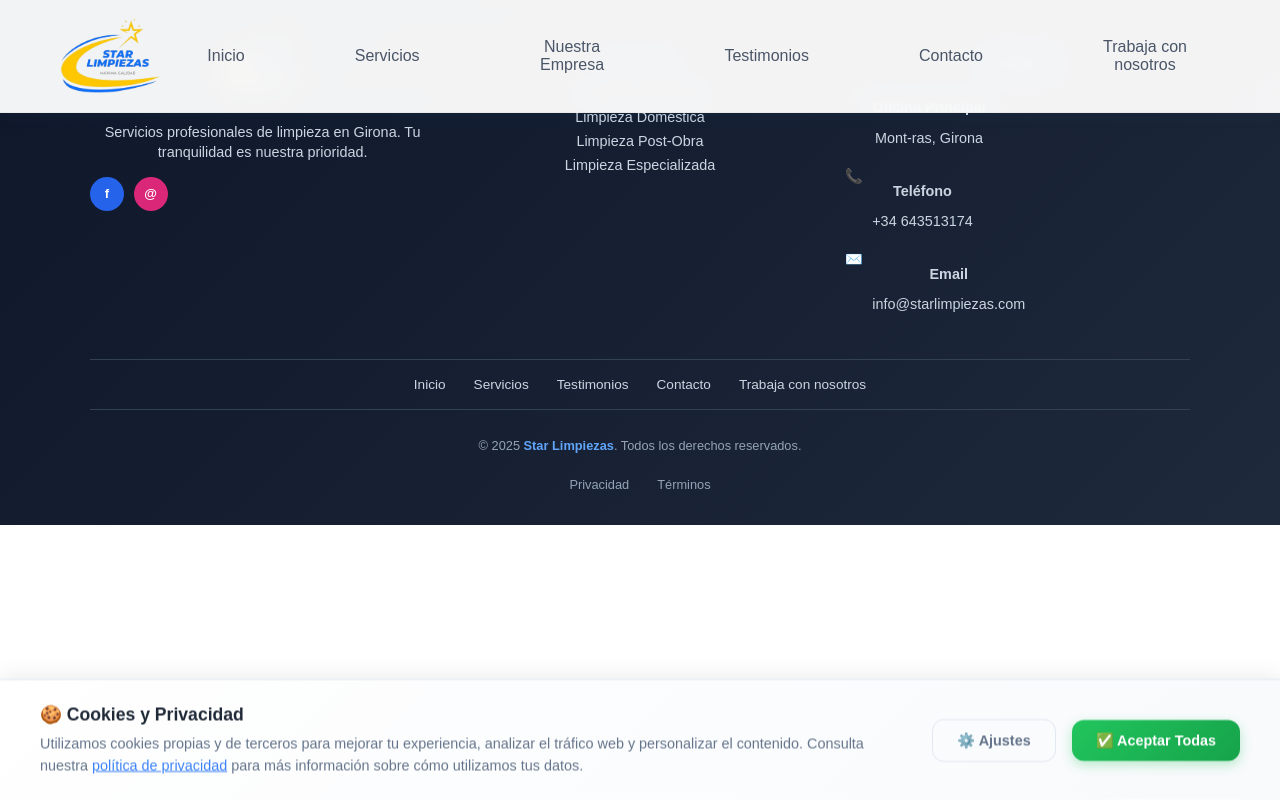
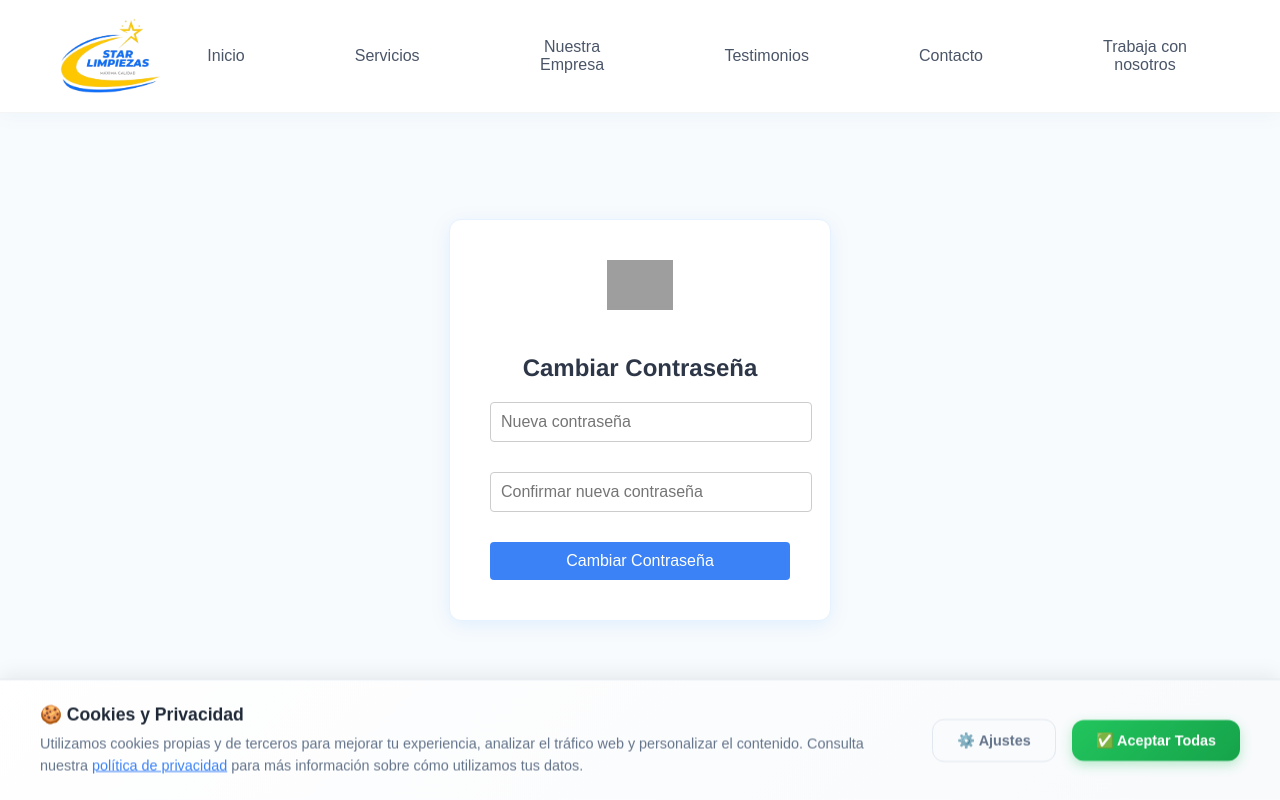
Before and after one commit to jeorgegova/starlimpieza, a React (Vite) app: page /reset-password in a window 1280 px wide. Shown: the top 800 px of the page. Built offline with nearby package versions, Linux system fonts and the light colour scheme; grey boxes are pictures that could not be loaded.

Commit message:
Se crea ruta para validar coreo y para restaruar contraseña

```diff
--- a/src/App.jsx
+++ b/src/App.jsx
@@ -9,6 +9,8 @@ import Footer from './components/LandingPage/Footer';
 import AboutUs from './components/LandingPage/AboutUs';
 import Reserva from './components/Reservas/Reservas';
 import JobApplicationForm from './components/JobApplication/JobApplicationForm';
+import EmailVerification from './components/EmailVerification';
+import ResetPassword from './components/ResetPassword';
 import CookieConsent from './components/CookieConsent';
 
 function App() {
@@ -93,6 +95,8 @@ function App() {
           }
         />
         <Route path="/reservas" element={<Reserva />} />
+        <Route path="/verify-email" element={<EmailVerification />} />
+        <Route path="/reset-password" element={<ResetPassword />} />
       </Routes>
        <Footer onNavigate={handleNavigation} />
        <CookieConsent />
--- /dev/null
+++ b/src/components/EmailVerification.jsx
@@ -0,0 +1,127 @@
+import React, { useEffect, useState } from 'react';
+import { useSearchParams, useNavigate } from 'react-router-dom';
+import { supabase } from '../supabaseClient';
+
+const EmailVerification = () => {
+    const [searchParams] = useSearchParams();
+    const navigate = useNavigate();
+    const [status, setStatus] = useState('Verificando tu cuenta...');
+    const [isSuccess, setIsSuccess] = useState(false);
+    const [isError, setIsError] = useState(false);
+
+    useEffect(() => {
+        const verifyEmail = async () => {
+            const token_hash = searchParams.get('token_hash');
+            const type = searchParams.get('type') || 'signup';
+
+            if (!token_hash) {
+                setStatus('Enlace inválido: falta token.');
+                setIsError(true);
+                return;
+            }
+
+            try {
+                const { error } = await supabase.auth.verifyOtp({
+                    token_hash,
+                    type,
+                });
+
+                if (error) {
+                    console.error('Error verifyOtp:', error); // <--- Añade esto
+
+                    let mensaje = 'Error desconocido.';
+
+                    if (error.message.includes('invalid') || error.status === 403) {
+                        mensaje = 'El enlace ya fue usado o ha expirado. Intenta iniciar sesión directamente.';
+                    } else if (error.message.includes('Token has expired')) {
+                        mensaje = 'El enlace ha expirado. Solicita uno nuevo.';
+                    } else {
+                        mensaje = `Error: ${error.message}`;
+                    }
+
+                    setStatus(mensaje);
+                    setIsError(true);
+                } else {
+                    if (type === 'recovery') {
+                        setStatus('¡Enlace válido! Serás redirigido para cambiar tu contraseña en 3 segundos...');
+                        setIsSuccess(true);
+                        setTimeout(() => {
+                            navigate('/reset-password');
+                        }, 3000);
+                    } else {
+                        setStatus('¡Cuenta verificada con éxito! Serás redirigido en 5 segundos...');
+                        setIsSuccess(true);
+                        setTimeout(() => {
+                            navigate('/'); // O la ruta deseada
+                        }, 5000);
+                    }
+                }
+            } catch (err) {
+                setStatus('Error inesperado durante la verificación.');
+                setIsError(true);
+            }
+        };
+
+        verifyEmail();
+    }, [searchParams, navigate]);
+
+    return (
+        <div style={{
+            fontFamily: "'Helvetica Neue', Arial, sans-serif",
+            backgroundColor: '#f8fbfd',
+            color: '#2d3748',
+            margin: 0,
+            padding: '20px',
+            display: 'flex',
+            justifyContent: 'center',
+            alignItems: 'center',
+            height: '100vh'
+        }}>
+            <div style={{
+                maxWidth: '500px',
+                background: 'white',
+                padding: '40px',
+                borderRadius: '12px',
+                boxShadow: '0 4px 20px rgba(0,123,255,0.1)',
+                textAlign: 'center',
+                border: '1px solid #e6f2ff'
+            }}>
+                <img src="https://i.imgur.com/aZQE4yv.png" alt="Star Limpiezas" style={{ height: '50px', marginBottom: '20px' }} />
+                <h2>Verificando tu cuenta...</h2>
+                {!isSuccess && !isError && (
+                    <div style={{
+                        border: '5px solid #f3f3f3',
+                        borderTop: '5px solid #3b82f6',
+                        borderRadius: '50%',
+                        width: '50px',
+                        height: '50px',
+                        animation: 'spin 1s linear infinite',
+                        margin: '20px auto'
+                    }}></div>
+                )}
+                <p style={{
+                    color: isSuccess ? '#10b981' : isError ? '#ef4444' : '#2d3748'
+                }}>
+                    {status}
+                </p>
+                {isError && (
+                    <p>
+                        <a href="mailto:soporte@starlimpiezas.com" style={{ color: '#3b82f6', textDecoration: 'none' }}>
+                            Contactar soporte
+                        </a>
+                    </p>
+                )}
+            </div>
+            <style>
+                {`
+          @keyframes spin {
+            0% { transform: rotate(0deg); }
+            100% { transform: rotate(360deg); }
+          }
+        `}
+            </style>
+        </div>
+    );
+};
+
+export default EmailVerification;
--- /dev/null
+++ b/src/components/ResetPassword.jsx
@@ -0,0 +1,138 @@
+import React, { useState } from 'react';
+import { useNavigate } from 'react-router-dom';
+import { supabase } from '../supabaseClient';
+
+const ResetPassword = () => {
+  const navigate = useNavigate();
+  const [password, setPassword] = useState('');
+  const [confirmPassword, setConfirmPassword] = useState('');
+  const [status, setStatus] = useState('');
+  const [isError, setIsError] = useState(false);
+  const [isLoading, setIsLoading] = useState(false);
+
+  const handleSubmit = async (e) => {
+    e.preventDefault();
+    setIsError(false);
+    setStatus('');
+
+    if (password !== confirmPassword) {
+      setStatus('Las contraseñas no coinciden.');
+      setIsError(true);
+      return;
+    }
+
+    if (password.length < 6) {
+      setStatus('La contraseña debe tener al menos 6 caracteres.');
+      setIsError(true);
+      return;
+    }
+
+    setIsLoading(true);
+
+    try {
+      const { error } = await supabase.auth.updateUser({ password });
+
+      if (error) {
+        setStatus(`Error: ${error.message}`);
+        setIsError(true);
+      } else {
+        setStatus('¡Contraseña cambiada con éxito! Serás redirigido en 3 segundos...');
+        setTimeout(() => {
+          navigate('/reservas');
+        }, 3000);
+      }
+    } catch (err) {
+      setStatus('Error inesperado al cambiar la contraseña.');
+      setIsError(true);
+    } finally {
+      setIsLoading(false);
+    }
+  };
+
+  return (
+    <div style={{
+      fontFamily: "'Helvetica Neue', Arial, sans-serif",
+      backgroundColor: '#f8fbfd',
+      color: '#2d3748',
+      margin: 0,
+      padding: '20px',
+      display: 'flex',
+      justifyContent: 'center',
+      alignItems: 'center',
+      height: '100vh'
+    }}>
+      <div style={{
+        maxWidth: '500px',
+        background: 'white',
+        padding: '40px',
+        borderRadius: '12px',
+        boxShadow: '0 4px 20px rgba(0,123,255,0.1)',
+        textAlign: 'center',
+        border: '1px solid #e6f2ff'
+      }}>
+        <img src="https://i.imgur.com/aZQE4yv.png" alt="Star Limpiezas" style={{ height: '50px', marginBottom: '20px' }} />
+        <h2>Cambiar Contraseña</h2>
+        <form onSubmit={handleSubmit}>
+          <div style={{ marginBottom: '20px' }}>
+            <input
+              type="password"
+              placeholder="Nueva contraseña"
+              value={password}
+              onChange={(e) => setPassword(e.target.value)}
+              required
+              style={{
+                width: '100%',
+                padding: '10px',
+                border: '1px solid #ccc',
+                borderRadius: '4px',
+                fontSize: '16px'
+              }}
+            />
+          </div>
+          <div style={{ marginBottom: '20px' }}>
+            <input
+              type="password"
+              placeholder="Confirmar nueva contraseña"
+              value={confirmPassword}
+              onChange={(e) => setConfirmPassword(e.target.value)}
+              required
+              style={{
+                width: '100%',
+                padding: '10px',
+                border: '1px solid #ccc',
+                borderRadius: '4px',
+                fontSize: '16px'
+              }}
+            />
+          </div>
+          <button
+            type="submit"
+            disabled={isLoading}
+            style={{
+              width: '100%',
+              padding: '10px',
+              backgroundColor: '#3b82f6',
+              color: 'white',
+              border: 'none',
+              borderRadius: '4px',
+              fontSize: '16px',
+              cursor: isLoading ? 'not-allowed' : 'pointer'
+            }}
+          >
+            {isLoading ? 'Cambiando...' : 'Cambiar Contraseña'}
+          </button>
+        </form>
+        {status && (
+          <p style={{
+            marginTop: '20px',
+            color: isError ? '#ef4444' : '#10b981'
+          }}>
+            {status}
+          </p>
+        )}
+      </div>
+    </div>
+  );
+};
+
+export default ResetPassword;
```
Lines whose indentation alone changed are shown as unchanged.
